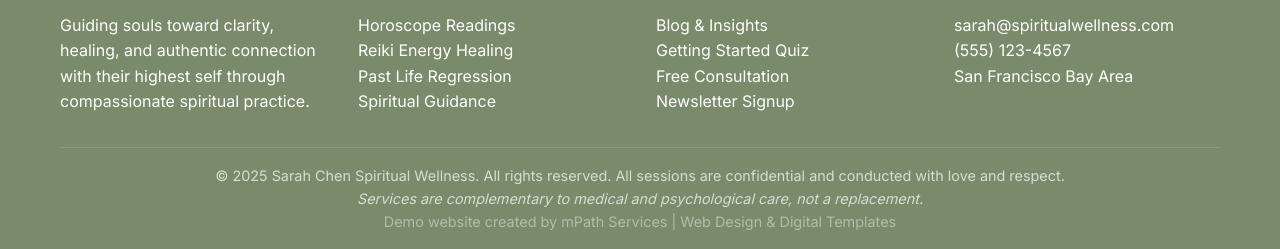
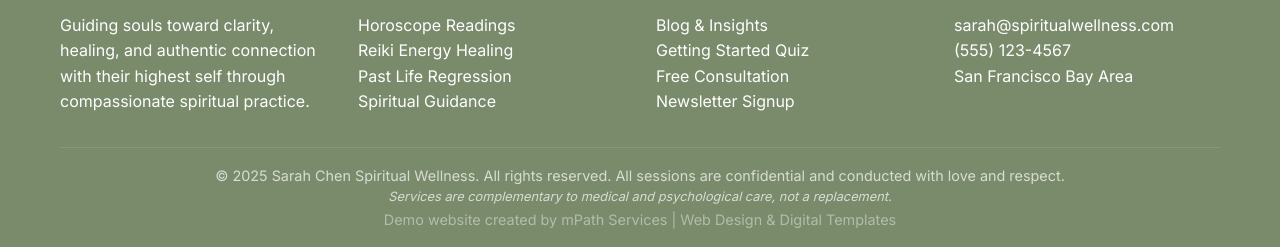
Before and after one commit to mpathservices/spiritual-website-demo, a plain HTML site: page index.html in a window 1280 px wide. Shown: the part 6248-6497 px from the top of the page. Drawn offline with Linux system fonts and the light colour scheme.

Commit message:
Fix HTML validation issues and improve code quality (vis VS Code editor)

```diff
--- a/index.html
+++ b/index.html
@@ -947,7 +947,7 @@
                 </div>
             </div>
             <div class="footer-bottom">
-                <p>&copy; 2025 Sarah Chen Spiritual Wellness. All rights reserved. All sessions are confidential and conducted with love and respect.</p><p style="0.6rem; font-style: italic;">Services are complementary to medical and psychological care, not a replacement.</p> <p><span style="opacity: 0.6;">Demo website created by mPath Services | Web Design & Digital Templates</span></p>
+                <p>&copy; 2025 Sarah Chen Spiritual Wellness. All rights reserved. All sessions are confidential and conducted with love and respect.</p><p style="font-size: .8rem; font-style: italic;">Services are complementary to medical and psychological care, not a replacement.</p> <p><span style="opacity: 0.6;">Demo website created by mPath Services | Web Design & Digital Templates</span></p>
             </div>
         </div>
     </footer>
```
